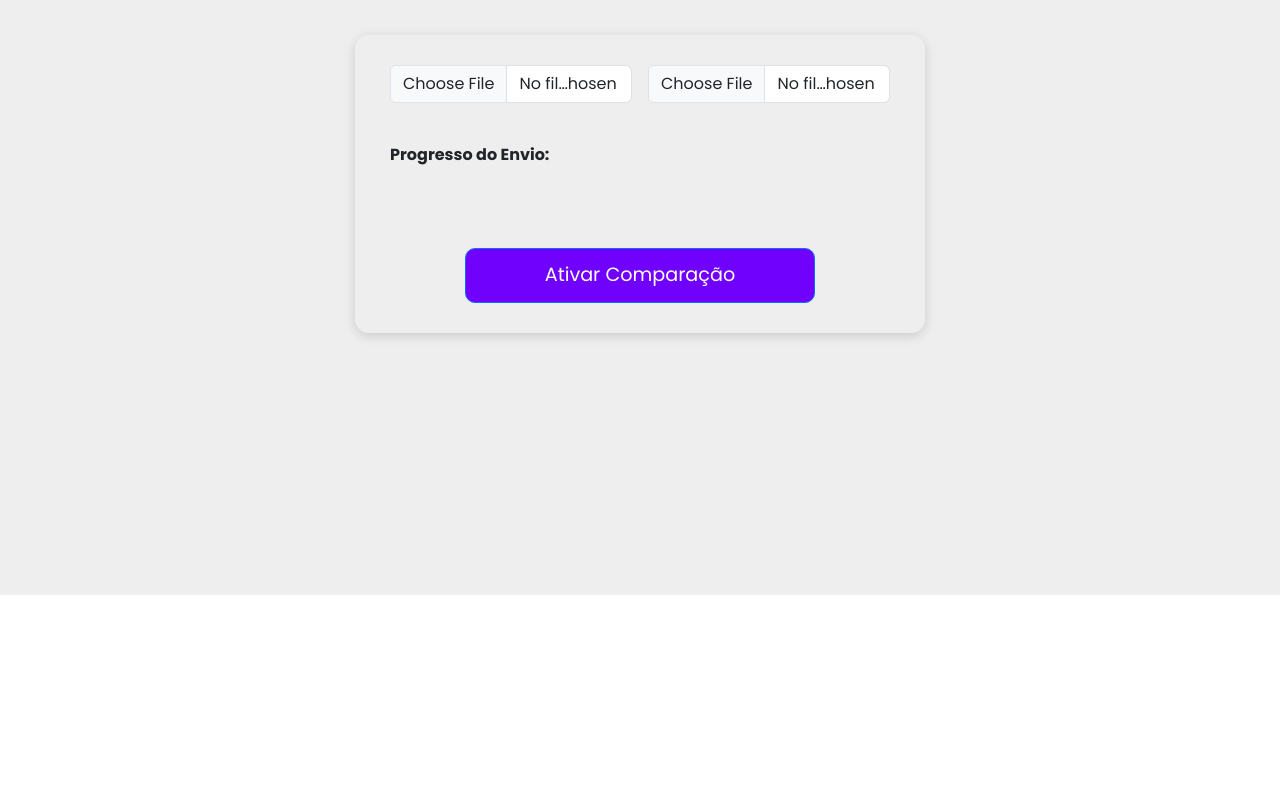
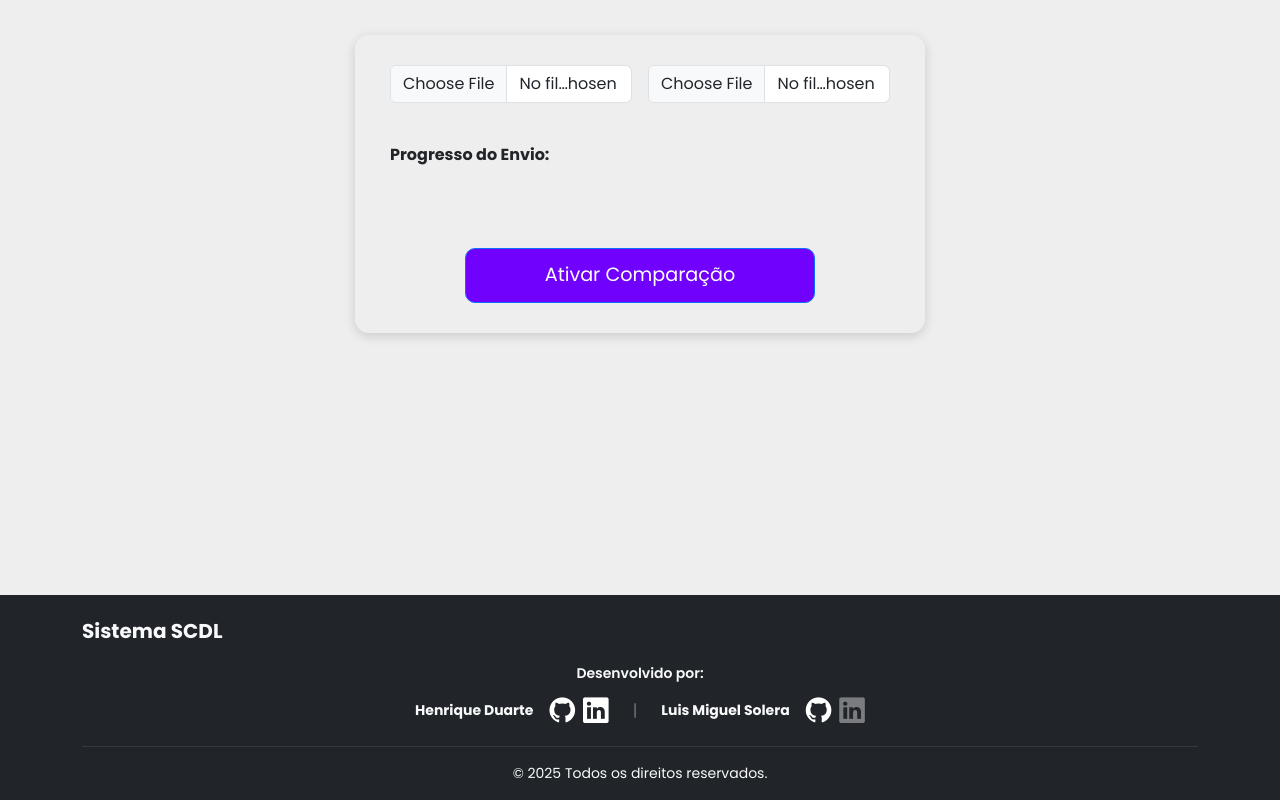
Before and after one commit to cDuarte05/SCdL-Web, an Angular app in the folder front_SCdl/: page /main in a window 1280 px wide. Shown: the part 265-1065 px from the top of the page. Before the commit the page ends 860 px from the top, so only its background shows below. Built offline with nearby package versions, Linux system fonts and the light colour scheme.

Commit message:
Footer feito e completo

```diff
--- a/front_SCdl/package.json
+++ b/front_SCdl/package.json
@@ -19,6 +19,7 @@
     "@angular/platform-browser-dynamic": "17.2.4",
     "@angular/router": "17.2.4",
     "bootstrap": "^5.3.8",
+    "bootstrap-icons": "^1.13.1",
     "ngx-toastr": "^18.0.0",
     "rxjs": "~7.8.0",
     "tslib": "^2.3.0",
--- /dev/null
+++ b/front_SCdl/src/app/components/footer/footer.html
@@ -0,0 +1,72 @@
+<footer class="footer bg-dark text-light pt-4 pb-3 mt-auto">
+  <div class="container">
+    <!-- Título principal -->
+    <div class="row text-center text-md-start mb-3">
+      <div class="col-12">
+        <h5 class="fw-bold mb-1">Sistema SCDL</h5>
+      </div>
+    </div>
+
+    <!-- Desenvolvido por -->
+    <div class="row text-center mb-2">
+      <div class="col-12">
+        <p class="fw-semibold small mb-0">Desenvolvido por:</p>
+      </div>
+    </div>
+
+    <!-- Blocos de desenvolvedores -->
+    <div
+      class="row justify-content-center align-items-center text-center text-md-start"
+    >
+      <div
+        class="col-12 d-flex flex-column flex-md-row justify-content-center align-items-center gap-4"
+      >
+        <!-- Henrique -->
+        <div class="dev-item d-flex align-items-center gap-3">
+          <p class="mb-0 small"><strong>Henrique Duarte</strong></p>
+          <div class="d-flex gap-2">
+            <a
+              href="https://github.com/cduarte05"
+              target="_blank"
+              class="social-icon"
+            >
+              <i class="bi bi-github"></i>
+            </a>
+            <a
+              href="https://www.linkedin.com/in/henrique-duarte00/"
+              target="_blank"
+              class="social-icon"
+            >
+              <i class="bi bi-linkedin"></i>
+            </a>
+          </div>
+        </div>
+
+        <!-- Separador -->
+        <span class="text-secondary d-none d-md-block">|</span>
+
+        <!-- Luis -->
+        <div class="dev-item d-flex align-items-center gap-3">
+          <p class="mb-0 small"><strong>Luis Miguel Solera</strong></p>
+          <div class="d-flex gap-2">
+            <a
+              href="https://github.com/Lmsolera"
+              target="_blank"
+              class="social-icon"
+            >
+              <i class="bi bi-github"></i>
+            </a>
+            <i class="bi bi-linkedin social-icon disabled-icon"></i>
+          </div>
+        </div>
+      </div>
+    </div>
+
+    <hr class="border-secondary mt-3" />
+
+    <!-- Direitos -->
+    <p class="text-center small mb-0">
+      © {{ currentYear }} Todos os direitos reservados.
+    </p>
+  </div>
+</footer>
--- /dev/null
+++ b/front_SCdl/src/app/components/footer/footer.scss
@@ -0,0 +1,18 @@
+.footer {
+  .social-icon {
+    font-size: 1.6rem;
+    color: #ffffff;
+    transition: 0.3s ease;
+
+    &:hover {
+      color: #0d6efd;
+      transform: scale(1.1);
+    }
+  }
+
+  .disabled-icon {
+    opacity: 0.4;
+    cursor: default;
+    pointer-events: none;
+  }
+}
--- /dev/null
+++ b/front_SCdl/src/app/components/footer/footer.ts
@@ -0,0 +1,11 @@
+import { Component } from '@angular/core';
+
+@Component({
+  selector: 'app-footer',
+  templateUrl: './footer.html',
+  standalone: true,
+  styleUrls: ['./footer.scss']
+})
+export class FooterComponent {
+  currentYear = new Date().getFullYear();
+}
--- a/front_SCdl/src/app/pages/main-screen/main-screen.html
+++ b/front_SCdl/src/app/pages/main-screen/main-screen.html
@@ -63,3 +63,7 @@
     </div>
   </div>
 </body>
+
+<footer>
+  <app-footer></app-footer>
+</footer>
--- a/front_SCdl/src/app/pages/main-screen/main-screen.ts
+++ b/front_SCdl/src/app/pages/main-screen/main-screen.ts
@@ -7,11 +7,12 @@ import {
 } from '@angular/forms';
 import { DefaultUpload } from '../../components/default-upload/default-upload';
 import { MenuComponent } from '../../components/menu/menu';
+import { FooterComponent } from '../../components/footer/footer';
 
 @Component({
   selector: 'app-main-screen',
   standalone: true,
-  imports: [ReactiveFormsModule, DefaultUpload, MenuComponent],
+  imports: [ReactiveFormsModule, DefaultUpload, MenuComponent, FooterComponent],
   templateUrl: './main-screen.html',
   styleUrl: './main-screen.scss',
 })
--- a/front_SCdl/src/index.html
+++ b/front_SCdl/src/index.html
@@ -1,14 +1,21 @@
-<!doctype html>
+<!DOCTYPE html>
 <html lang="en">
   <head>
-  <meta charset="utf-8">
+    <meta charset="utf-8" />
     <title>LoginPage</title>
-  <base href="/">
-  <meta name="viewport" content="width=device-width, initial-scale=1">
-  <link rel="icon" type="image/x-icon" href="favicon.ico">
-  <link rel="preconnect" href="https://fonts.googleapis.com">
-  <link rel="preconnect" href="https://fonts.gstatic.com" crossorigin>
-  <link href="https://fonts.googleapis.com/css2?family=Poppins:ital,wght@0,100;0,200;0,300;0,400;0,500;0,600;0,700;0,800;0,900;1,100;1,200;1,300;1,400;1,500;1,600;1,700;1,800;1,900&display=swap" rel="stylesheet">
+    <base href="/" />
+    <meta name="viewport" content="width=device-width, initial-scale=1" />
+    <link rel="icon" type="image/x-icon" href="favicon.ico" />
+    <link rel="preconnect" href="https://fonts.googleapis.com" />
+    <link rel="preconnect" href="https://fonts.gstatic.com" crossorigin />
+    <link
+      href="https://fonts.googleapis.com/css2?family=Poppins:ital,wght@0,100;0,200;0,300;0,400;0,500;0,600;0,700;0,800;0,900;1,100;1,200;1,300;1,400;1,500;1,600;1,700;1,800;1,900&display=swap"
+      rel="stylesheet"
+    />
+    <link
+      rel="stylesheet"
+      href="https://cdn.jsdelivr.net/npm/bootstrap-icons@1.11.1/font/bootstrap-icons.css"
+    />
   </head>
   <body>
     <app-root></app-root>
```
Also changed, not shown: 2 other files (tests, documents, lock files or other folders). Lines whose indentation alone changed are shown as unchanged.
